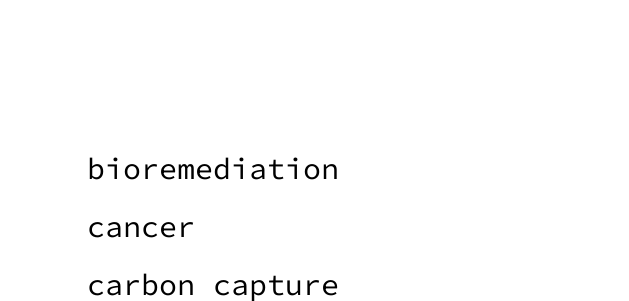
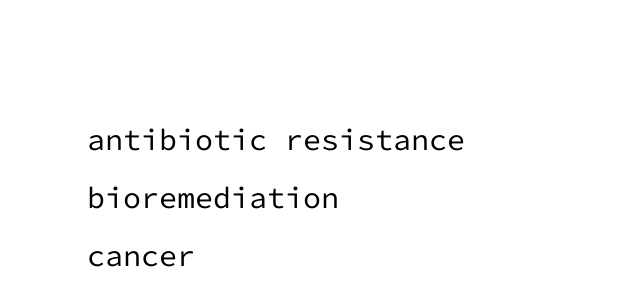
Before and after one commit to aceresearch/aceresearch.github.io, a Gatsby site in the folder ace-web/: page /problems in a window 1280 px wide. Shown: the part 189-490 px from the top of the page, 0-629 px from the left. Built offline with nearby package versions, Linux system fonts and the light colour scheme; Gatsby itself is replaced by a stand-in of ours.

Commit message:
problems

```diff
--- a/ace-web/src/pages/problems.js
+++ b/ace-web/src/pages/problems.js
@@ -16,6 +16,7 @@ const ProblemsPage = () => {
     <Layout>
       <div className={styles.problemsContainer}>
         <ul className={styles.problemsList}>
+          <li onClick={() => setImage("coccus")}>antibiotic resistance</li>
           <li onClick={() => setImage("coral")}>bioremediation</li>
           <li onClick={() => setImage("cancer")}>cancer</li>
           <li onClick={() => setImage("trees")}>carbon capture</li>
```
Also changed, not shown: ace-web/static/coccus.jpg (added).
